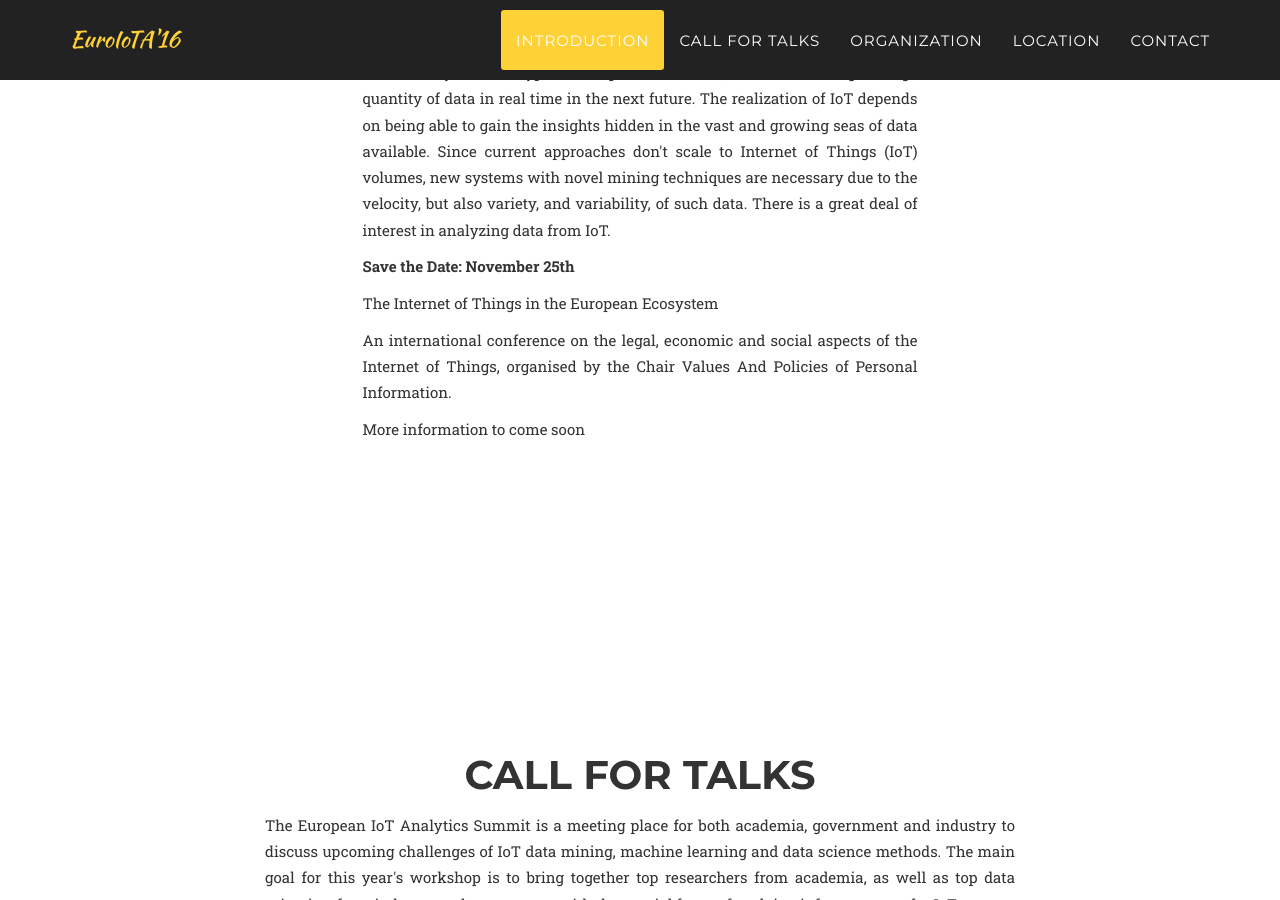
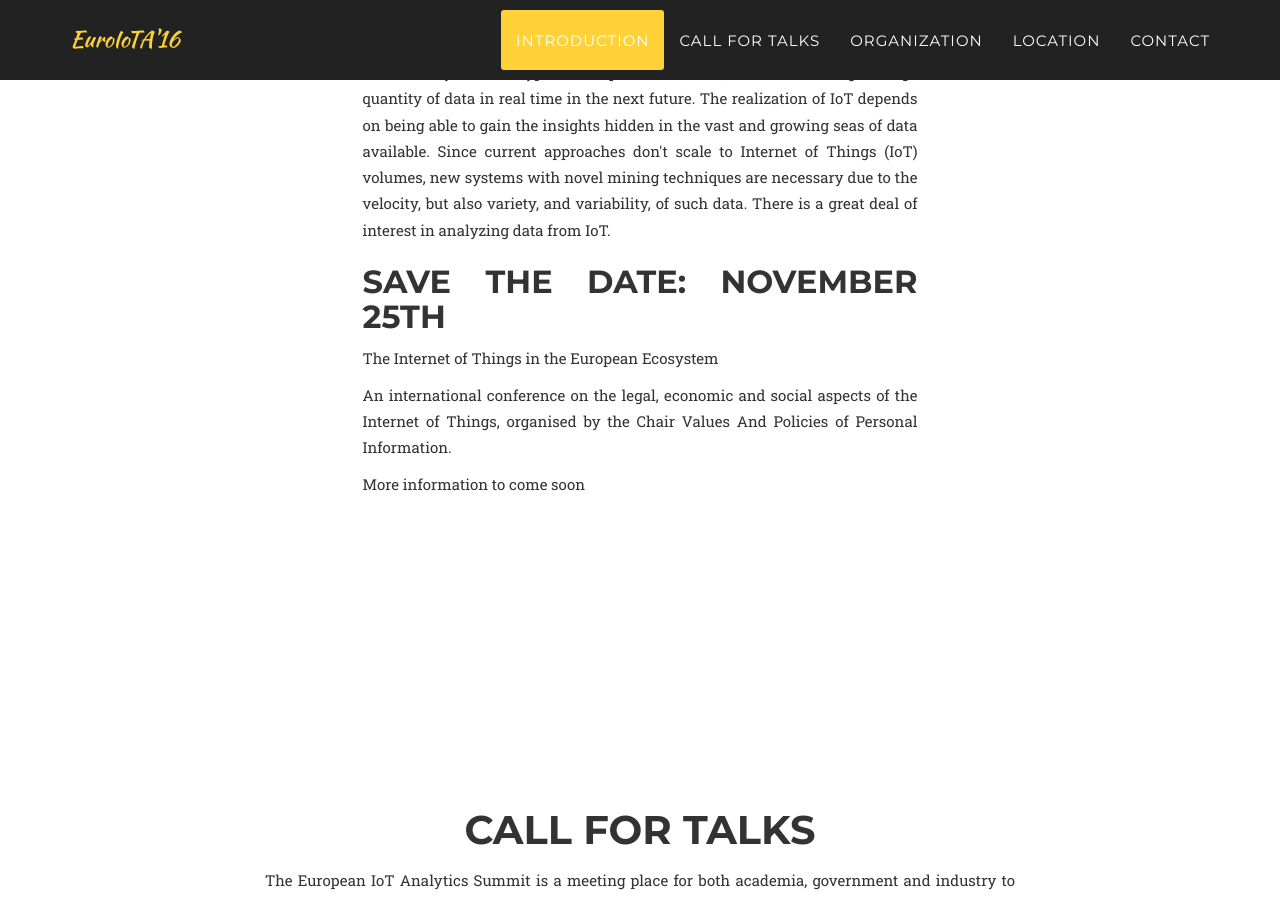
Before and after one commit to bigmine/euroiota16, a Jekyll site: the page built from index.html, in a window 1280 px wide and 900 px high, scrolled down 1098 px. Built offline with Jekyll 4.4.1, drawn with Linux system fonts in a browser that asks for light colours; some web fonts are replaced.

```diff
--- a/_includes/introduction.html
+++ b/_includes/introduction.html
@@ -22,7 +22,7 @@ Since current approaches don't scale to Internet of Things (IoT) volumes,
  new systems with novel mining techniques are necessary due to the velocity, but also variety,
 and variability, of such data. There is a great deal of interest in analyzing data from IoT.
 </p>
-<p><b>Save the Date: November 25th</b></p>
+<h2>Save the Date: November 25th</h2>
 <p>The Internet of Things in the European Ecosystem
 </p><p>An international conference on the legal, economic and social aspects of the Internet of Things, organised by the Chair Values And Policies of Personal Information.
 </p><p>More information to come soon</p>
```
